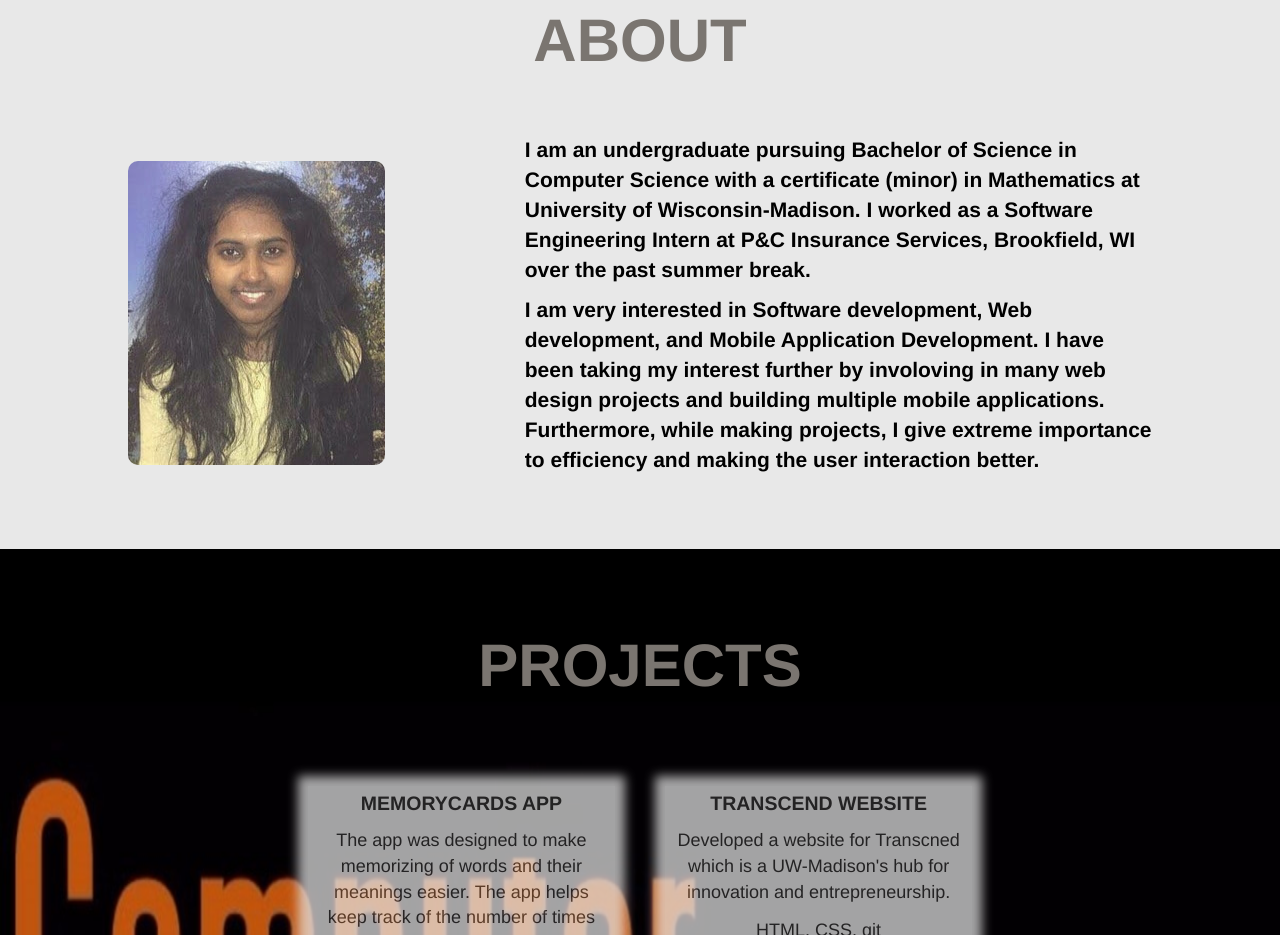
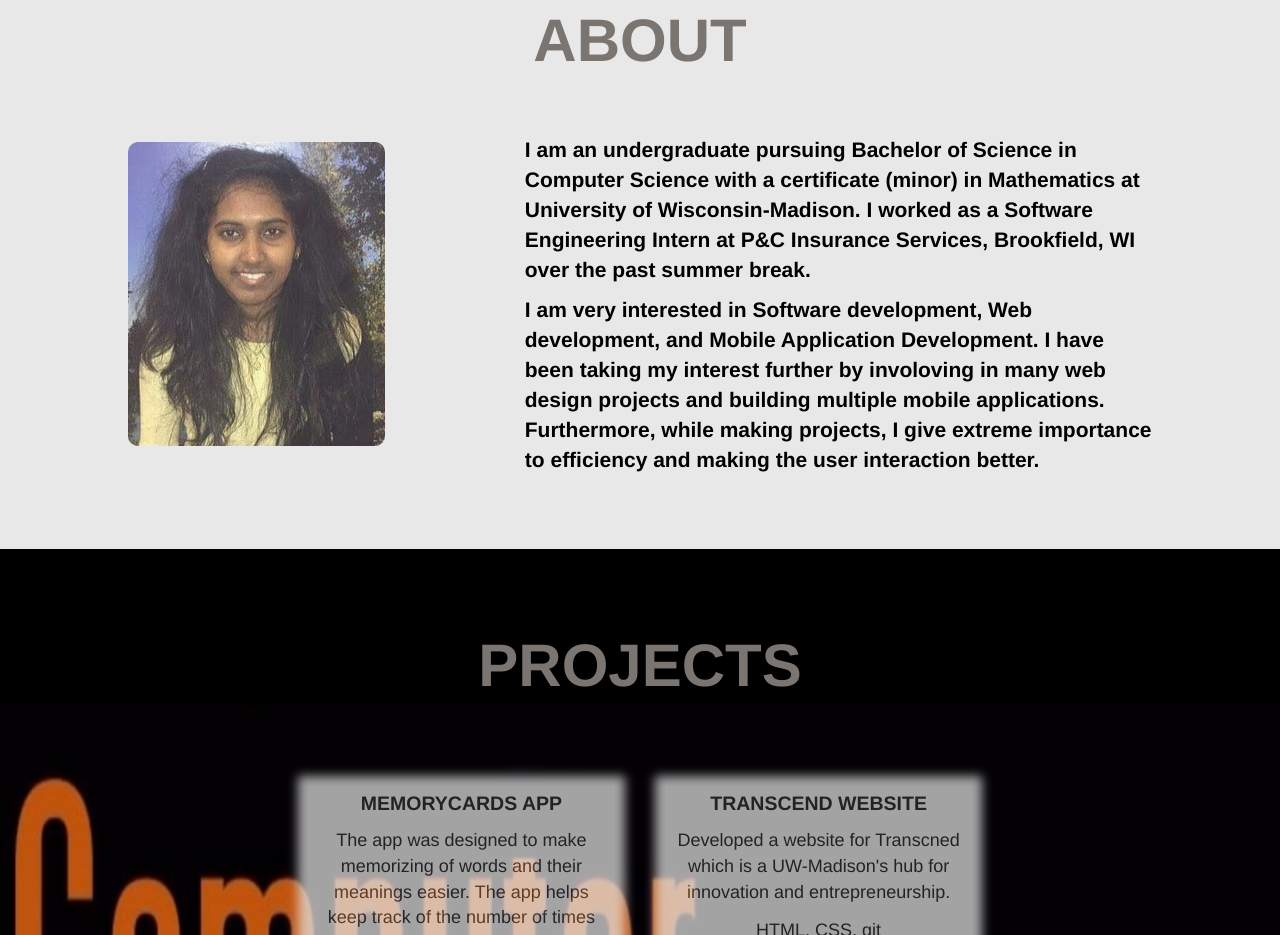
Before and after one commit to jsdelivrbot/pw-webdev, a website: page public/index.html in a window 1280 px wide. Shown: the part 1080-2015 px from the top of the page. Drawn offline with nearby package versions, Linux system fonts and the light colour scheme.

Commit message:
Update main.css

```diff
--- a/public/main.css
+++ b/public/main.css
@@ -102,7 +102,7 @@
     float:left;
     padding-left:20%;
     padding-bottom:1%;
-    padding-top:2%;
+    padding-top:0.5%;
     overflow:hidden;
 }
 
@@ -508,7 +508,7 @@
         float:left;
         padding-left:10%;
         padding-right:1%;
-        padding-top:2%;
+        padding-top:0.5%;
         overflow:hidden;
         vertical-align:middle;
     }
@@ -863,7 +863,7 @@
     }
 }
 
-@media screen and (max-width:500px) { //good
+@media screen and (max-width:500px) {
     .experiencesOrg {
         width:100%;
         max-width:100%;
```
